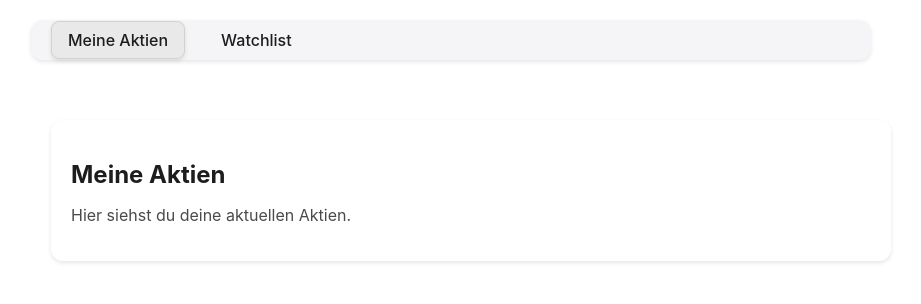
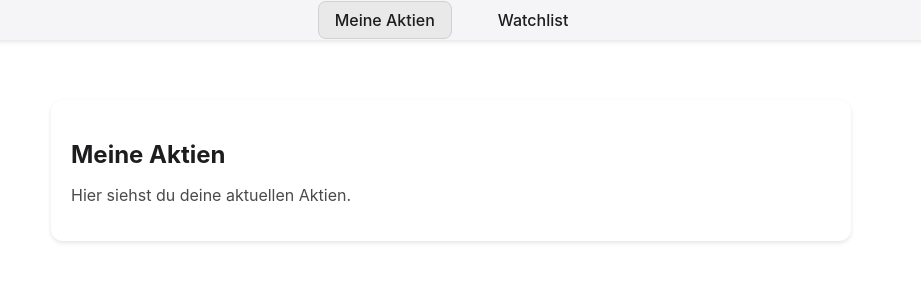
Before and after one commit to guidobenigni/SPIEL, a plain HTML site: page index.html in a window 1280 px wide. Shown: the whole page, without its empty margins (189-1110 px from the left). Drawn offline with Linux system fonts and the light colour scheme.

Commit message:
Update styles.css

```diff
--- a/styles.css
+++ b/styles.css
@@ -23,6 +23,7 @@
     }
 }
 
+/* Grundlegendes Layout */
 body {
     font-family: -apple-system, BlinkMacSystemFont, "Segoe UI", Roboto, "Helvetica Neue", Arial, sans-serif;
     margin: 0;
@@ -35,14 +36,15 @@ body {
     min-height: 100vh;
 }
 
+/* Header */
 header {
     background-color: var(--header-background);
     box-shadow: 0 2px 4px var(--shadow);
     padding: 10px 20px;
-    border-radius: 12px;
-    margin: 20px 0;
-    width: 90%;
-    max-width: 800px;
+    width: 100%;
+    position: sticky;
+    top: 0;
+    z-index: 1000;
 }
 
 nav ul {
@@ -50,10 +52,11 @@ nav ul {
     margin: 0;
     padding: 0;
     display: flex;
+    justify-content: center;
 }
 
 nav ul li {
-    margin-right: 20px;
+    margin: 0 15px;
 }
 
 nav ul li a {
@@ -62,28 +65,24 @@ nav ul li a {
     font-weight: 500;
     padding: 8px 16px;
     border-radius: 8px;
-    transition: background-color 0.3s ease, transform 0.2s ease;
+    transition: background-color 0.3s ease;
 }
 
 nav ul li a:hover {
     background-color: var(--active-background);
-    transform: scale(1.05);
 }
 
 nav ul li a.active {
     background-color: var(--active-background);
     border: 1px solid var(--active-border);
-    box-shadow: 0 2px 4px var(--shadow);
 }
 
+/* Hauptinhalt */
 main {
     padding: 20px;
     width: 90%;
     max-width: 800px;
-}
-
-.hidden {
-    display: none;
+    margin-top: 20px;
 }
 
 section {
@@ -93,9 +92,24 @@ section {
     box-shadow: 0 2px 4px var(--shadow);
     margin: 20px 0;
     animation: fadeIn 0.5s ease-in-out;
-    width: 100%;
 }
 
+section h1 {
+    font-size: 24px;
+    margin-bottom: 10px;
+}
+
+section p {
+    font-size: 16px;
+    color: var(--text);
+    opacity: 0.8;
+}
+
+.hidden {
+    display: none;
+}
+
+/* Animationen */
 @keyframes fadeIn {
     from {
         opacity: 0;
@@ -106,14 +120,3 @@ section {
         transform: translateY(0);
     }
 }
-
-h1 {
-    font-size: 24px;
-    margin-bottom: 10px;
-}
-
-p {
-    font-size: 16px;
-    color: var(--text);
-    opacity: 0.8;
-}
```
